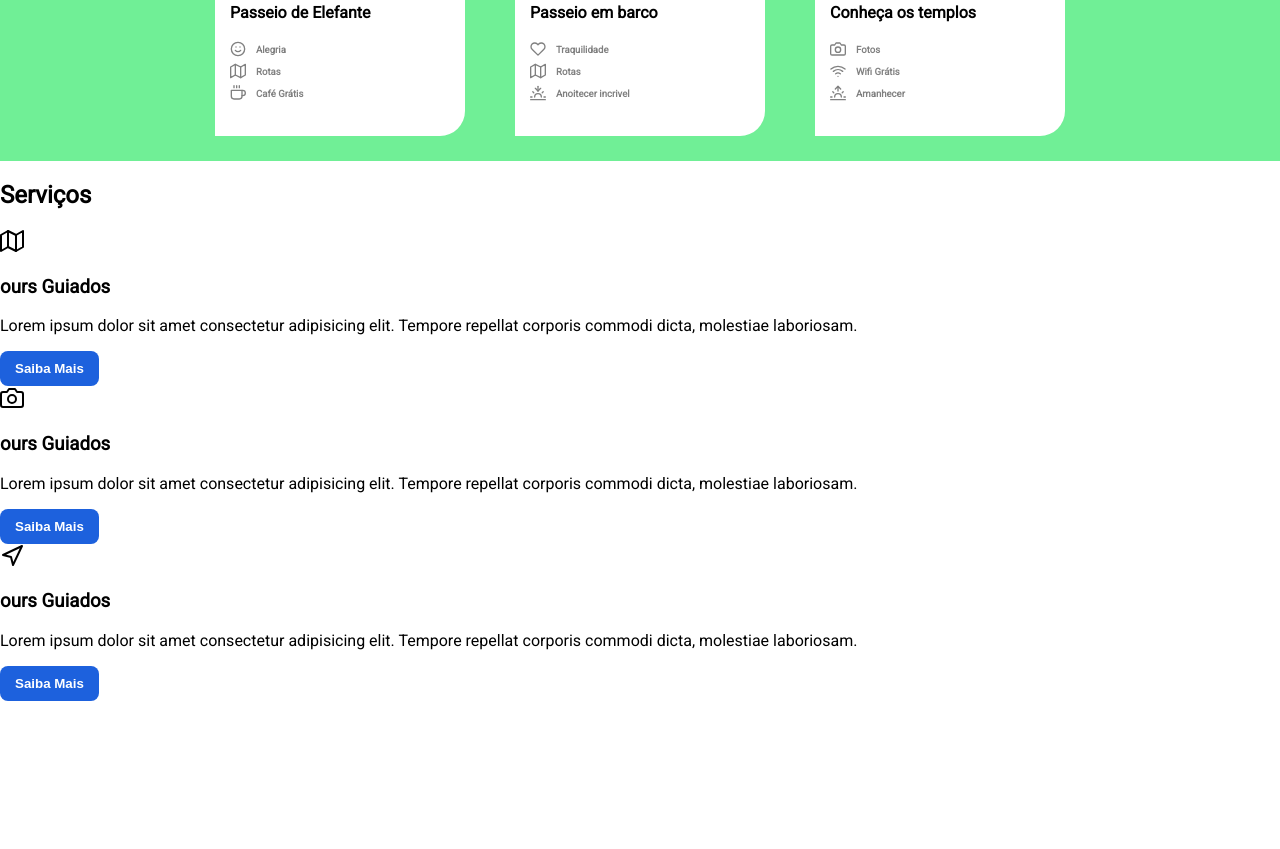
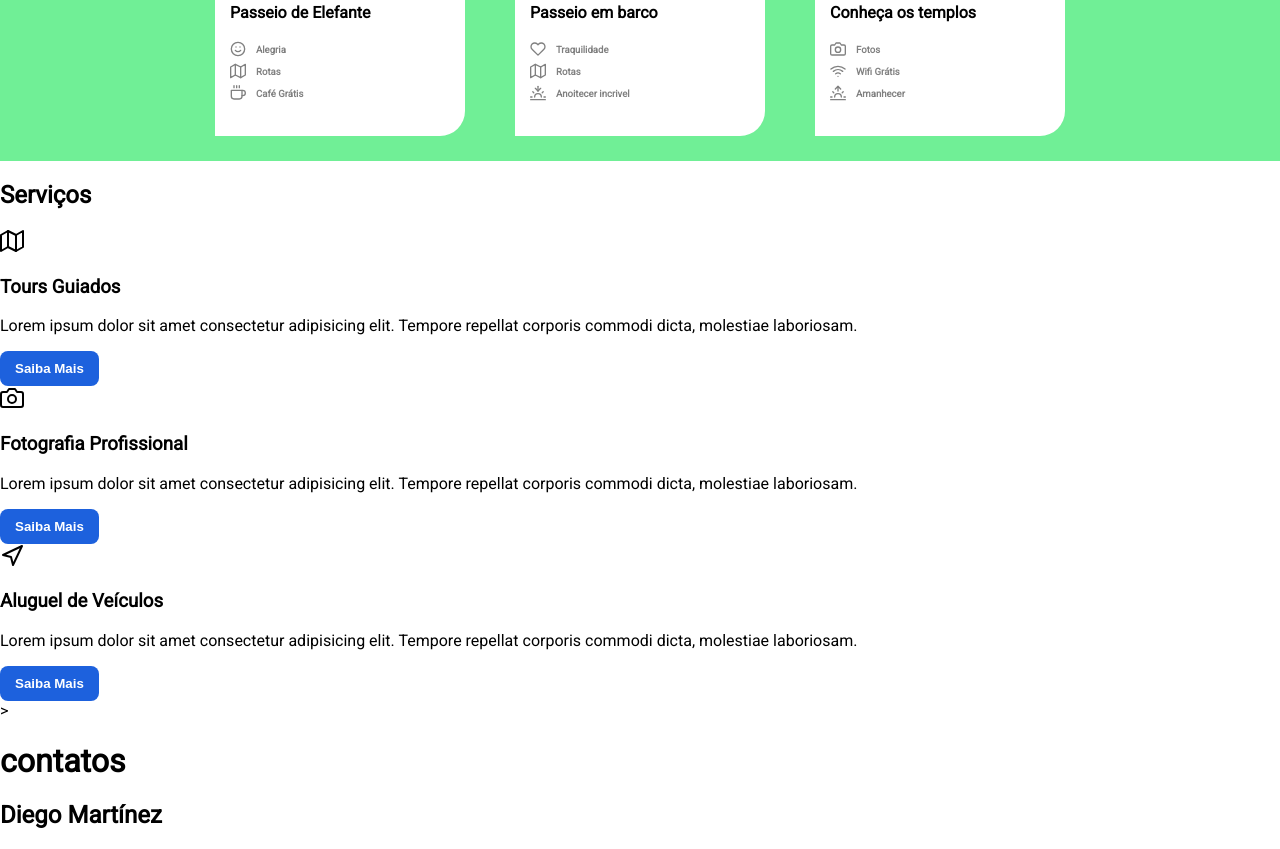
Before and after one commit to ddiegoxx/siteviagens_webI_2023, a plain HTML site: page index.html in a window 1280 px wide. Shown: the part 1046-1895 px from the top of the page. Before the commit the page ends 1747 px from the top, so only its background shows below. Drawn offline with nearby package versions, Linux system fonts and the light colour scheme.

Commit message:
Update index.html

```diff
--- a/index.html
+++ b/index.html
@@ -90,7 +90,7 @@
             <div class="card">
                 <i data-feather="map"></i>
                 <div class="card-content">
-                    <h3>ours Guiados</h3>
+                    <h3>Tours Guiados</h3>
                     <P>Lorem ipsum dolor sit amet consectetur adipisicing elit. Tempore repellat corporis commodi dicta, molestiae laboriosam.</P>
 
                 </div>
@@ -99,7 +99,7 @@
             <div class="card">
                 <i data-feather="camera"></i>
                 <div class="card-content">
-                    <h3>ours Guiados</h3>
+                    <h3>Fotografia Profissional</h3>
                     <P>Lorem ipsum dolor sit amet consectetur adipisicing elit. Tempore repellat corporis commodi dicta, molestiae laboriosam.</P>
 
                 </div>
@@ -108,16 +108,21 @@
             <div class="card">
                 <i data-feather="navigation"></i>
                 <div class="card-content">
-                    <h3>ours Guiados</h3>
+                    <h3>Aluguel de Veículos</h3>
                     <P>Lorem ipsum dolor sit amet consectetur adipisicing elit. Tempore repellat corporis commodi dicta, molestiae laboriosam.</P>
 
                 </div>
                 <button>Saiba Mais</button>
             </div>
         </div>
+        <!--utilizar o site feathericons para pegar os icons-->>
     </section>
+    <div class="contatos">
+        <h1 class="contatos-title">contatos</h1>
+        <h2>Diego Martínez</h2>
+    </div>
     <script>
-        feather.replace()
+        feather.replace();
       </script>
 </body>
 </html>
```
